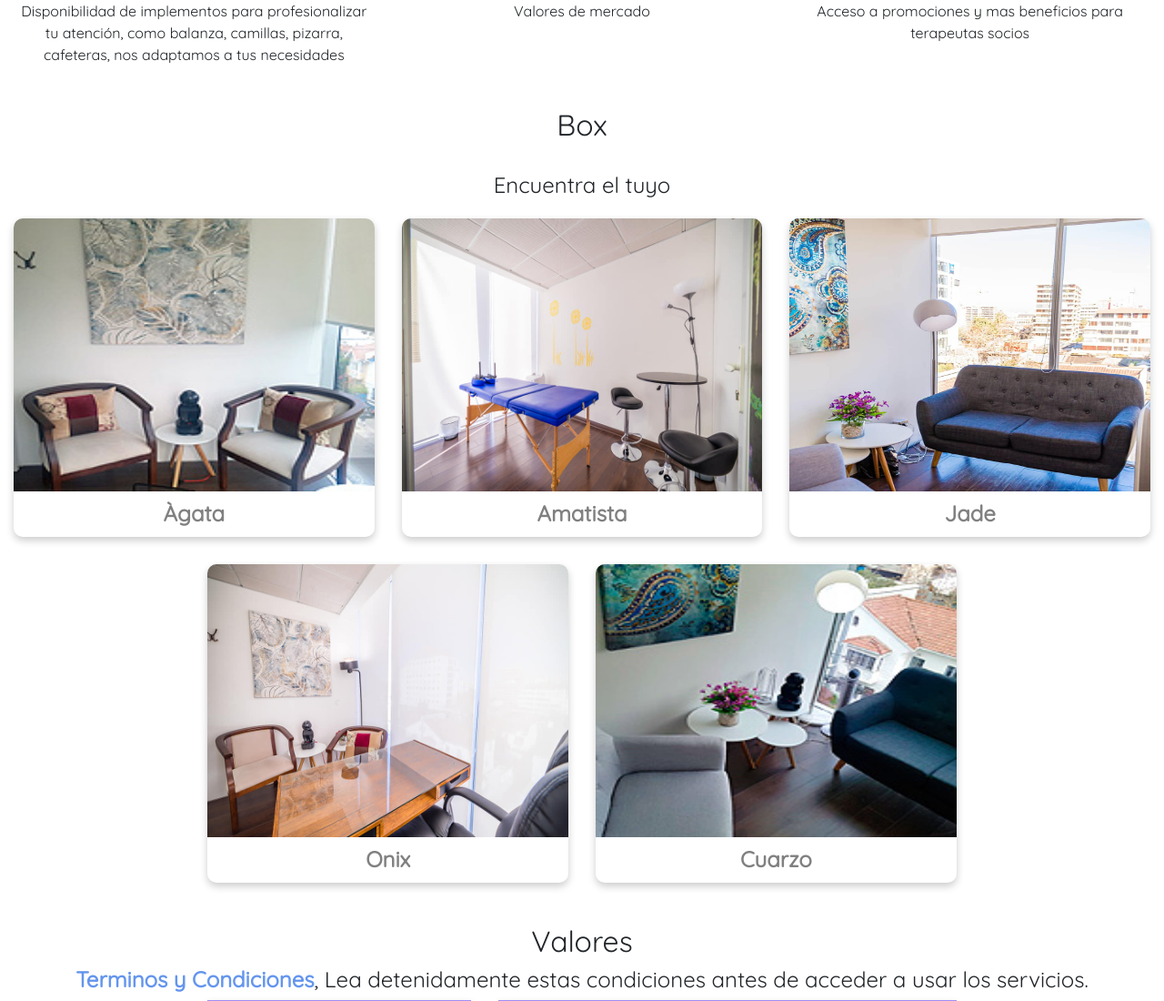
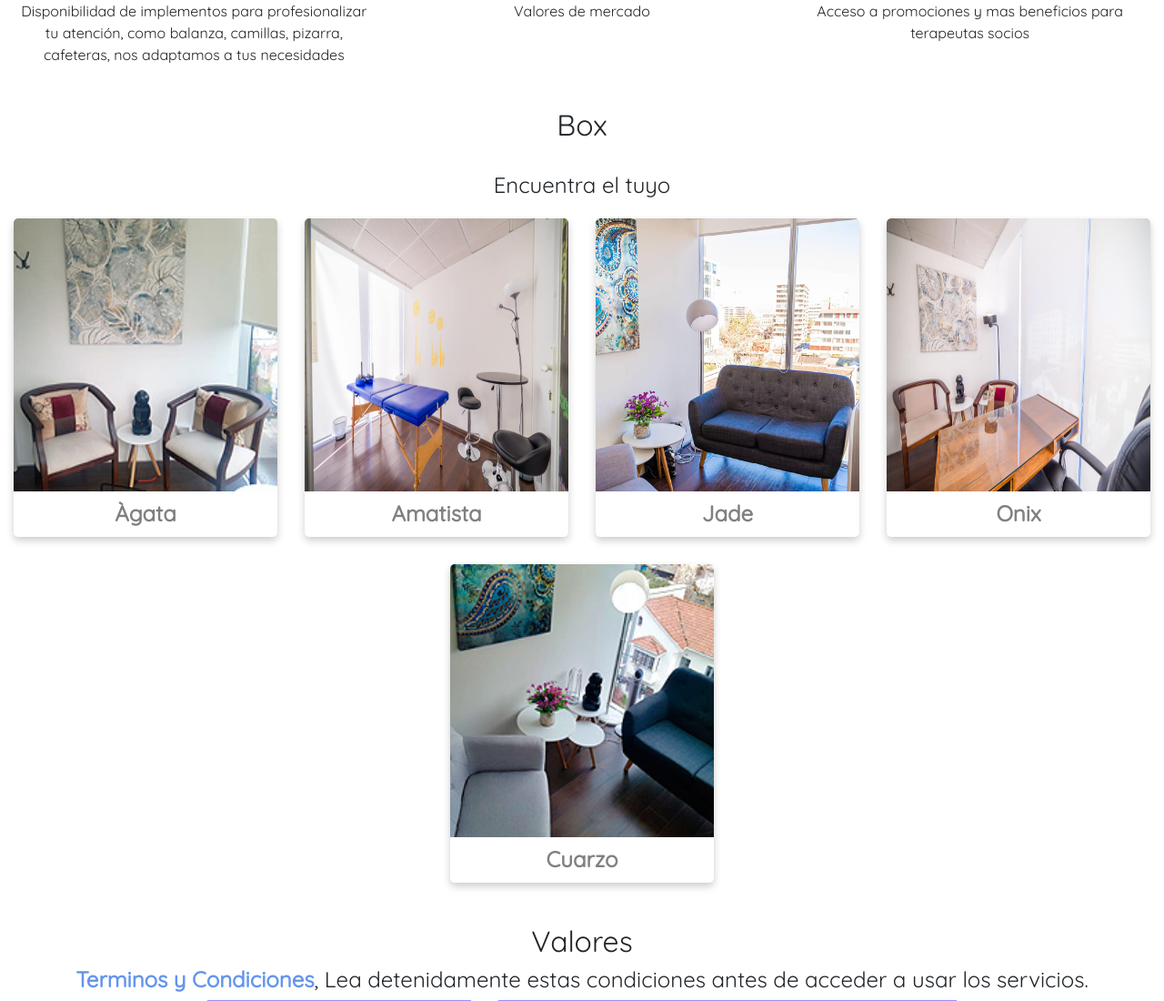
Before and after one commit to azunigas/centro-ikigai, a Django app: page / in a window 1280 px wide. Shown: the part 1200-2300 px from the top of the page at 91% size. Run offline with Django 3.2, Linux system fonts and the light colour scheme; data comes from the database, SQL or seed files in the repository; some libraries are stand-ins or nearby versions.

Commit message:
box size

```diff
--- a/box/static/css/style.css
+++ b/box/static/css/style.css
@@ -82,12 +82,14 @@
     height: 100%;
     -webkit-backface-visibility: hidden;
     backface-visibility: hidden;
-    border-radius: 10px;
+    border-radius: 5px;
     box-shadow: 0 4px 8px 0 rgba(0,0,0,0.2);
 }
 
 .flip-card-front img{
-    border-radius: 10px 10px 0 0;
+    border-radius: 5px 5px 0 0;
+    width:100%;
+    height:300px;
 }
 
 .flip-card-front {
@@ -100,14 +102,16 @@
 }
 
 .flip-card-back {
-    padding-top: 50px;
+    padding: 20px 5px 5px 5px;
     background: linear-gradient(0deg, rgba(35,38,153,1) 0%, rgba(35,81,168,1) 35%, rgba(143,148,247,1) 100%);
     color: white;
     transform: rotateY(180deg);
 }
 
 .equip{
-    padding: 30px;
+    display: table;
+    padding: 0 0 10px 0;
+    font-size: 2.5vh;
 }
 /*Fin Box Flip Cards*/
 
@@ -224,7 +228,7 @@ p i {
     overflow-y: auto;
     background-color: #fefefe;
     margin: auto;
-    padding: 60px;
+    padding: 40px;
     border: 1px solid #888;
     width: 80%;
 }
--- a/box/templates/box/index.html
+++ b/box/templates/box/index.html
@@ -126,17 +126,17 @@
         <div class="row boxes text-center justify-content-center slideanim">
             {% if box %}
                 {% for b in box %}
-                    <div class="flip-card col-xs-12 col-sm-6 col-md-4">
+                    <div class="flip-card col-xs-5 col-sm-4 col-md-3">
                         <div class="flip-card-inner">
                             <div class="flip-card-front">
 
-                                <img src="{{ b.imagen.url }}" alt="box" style="width:100%;height:300px;">
+                                <img src="{{ b.imagen.url }}" alt="box">
                                 <div class="container">
                                     <h4><b style="color: gray">{{ b.nombre }}</b></h4>
                                 </div>
                             </div>
                             <div class="flip-card-back">
-                                <h1><strong >{{ b.nombre }}</strong></h1>
+                                <h3><strong>{{ b.nombre }}</strong></h3>
                                 <p>Equipamiento</p>
                                 <p class="equip">{{ b.equipamiento }}</p>
                             </div>
```
